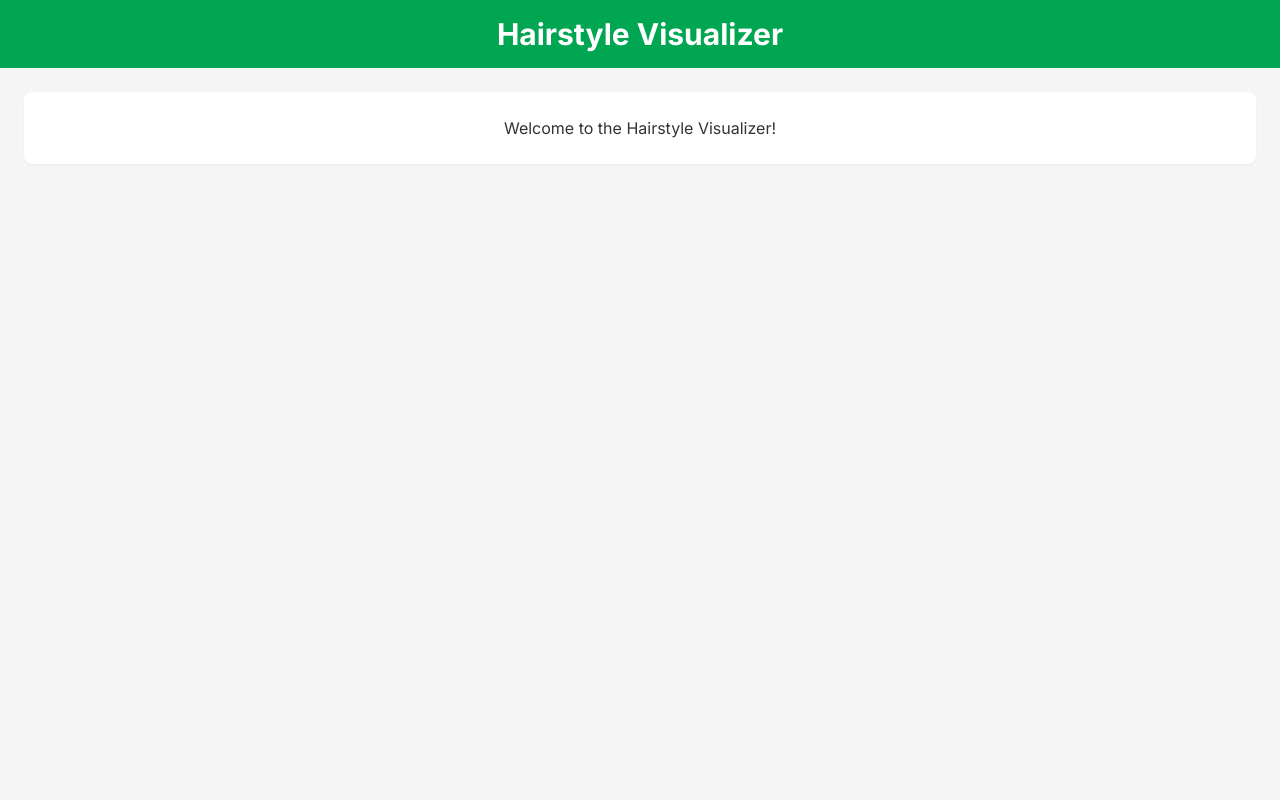
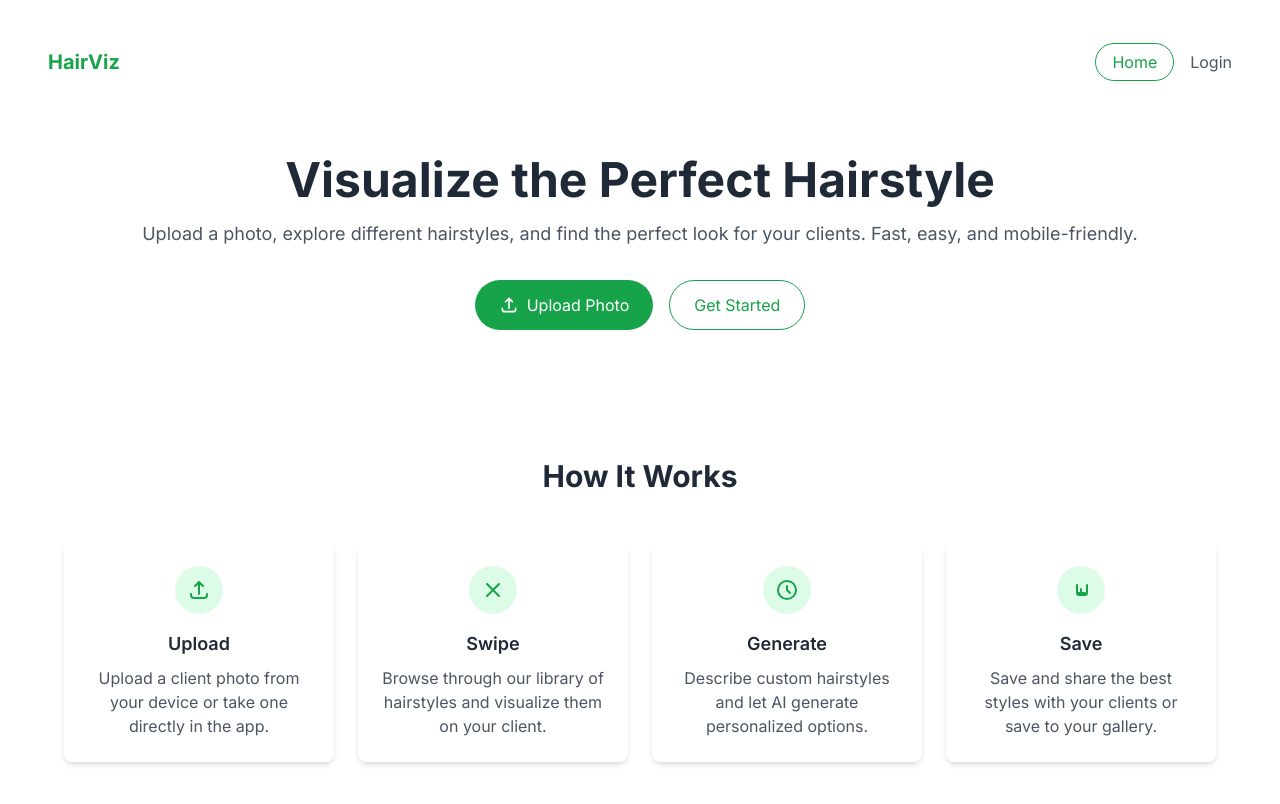
Before and after one commit to Phronesis2025/hairstyles-app, a React (Vite) app in the folder client/: page / in a window 1280 px wide. Shown: the top 804 px of the page. Built offline with nearby package versions, Linux system fonts and the light colour scheme.

Commit message:
Updated frontend UI

```diff
--- a/client/src/App.jsx
+++ b/client/src/App.jsx
@@ -1,20 +1,170 @@
-import "./index.css";
+import React from "react";
+import "./App.css";
 
 function App() {
   return (
-    <div className="min-h-screen bg-gc-light-gray">
-      <header className="bg-gc-green text-gc-white py-4">
-        <h1 className="text-3xl font-bold text-center font-inter">
-          Hairstyle Visualizer
+    <div className="min-h-screen bg-white font-inter">
+      {/* Navigation Bar */}
+      <nav className="flex justify-between items-center p-4">
+        <div className="text-xl font-bold text-green-600">HairViz</div>
+        <div className="space-x-4">
+          <a
+            href="#"
+            className="text-green-600 border border-green-600 px-4 py-2 rounded-full hover:bg-green-600 hover:text-white transition"
+          >
+            Home
+          </a>
+          <a href="#" className="text-gray-600 hover:text-green-600">
+            Login
+          </a>
+        </div>
+      </nav>
+
+      {/* Hero Section */}
+      <section className="text-center py-16 px-4">
+        <h1 className="text-4xl md:text-5xl font-bold text-gray-800 mb-4">
+          Visualize the Perfect Hairstyle
         </h1>
-      </header>
-      <main className="container mx-auto p-6">
-        <div className="bg-gc-white rounded-lg shadow-sm p-6">
-          <p className="text-gc-dark-gray text-center font-inter">
-            Welcome to the Hairstyle Visualizer!
-          </p>
+        <p className="text-lg text-gray-600 mb-8">
+          Upload a photo, explore different hairstyles, and find the perfect
+          look for your clients. Fast, easy, and mobile-friendly.
+        </p>
+        <div className="flex justify-center space-x-4">
+          <button className="bg-green-600 text-white px-6 py-3 rounded-full flex items-center space-x-2 hover:bg-green-700 transition">
+            <svg
+              className="w-5 h-5"
+              fill="none"
+              stroke="currentColor"
+              viewBox="0 0 24 24"
+            >
+              <path
+                strokeLinecap="round"
+                strokeLinejoin="round"
+                strokeWidth="2"
+                d="M4 16v1a3 3 0 003 3h10a3 3 0 003-3v-1m-4-8l-4-4m0 0L8 8m4-4v12"
+              />
+            </svg>
+            <span>Upload Photo</span>
+          </button>
+          <button className="border border-green-600 text-green-600 px-6 py-3 rounded-full hover:bg-green-600 hover:text-white transition">
+            Get Started
+          </button>
         </div>
-      </main>
+      </section>
+
+      {/* How It Works Section */}
+      <section className="py-16 px-4">
+        <h2 className="text-3xl font-bold text-gray-800 text-center mb-12">
+          How It Works
+        </h2>
+        <div className="grid grid-cols-1 md:grid-cols-4 gap-6 max-w-6xl mx-auto">
+          {/* Step 1: Upload */}
+          <div className="bg-white p-6 rounded-lg shadow-md text-center">
+            <div className="flex justify-center mb-4">
+              <div className="bg-green-100 p-3 rounded-full">
+                <svg
+                  className="w-6 h-6 text-green-600"
+                  fill="none"
+                  stroke="currentColor"
+                  viewBox="0 0 24 24"
+                >
+                  <path
+                    strokeLinecap="round"
+                    strokeLinejoin="round"
+                    strokeWidth="2"
+                    d="M4 16v1a3 3 0 003 3h10a3 3 0 003-3v-1m-4-8l-4-4m0 0L8 8m4-4v12"
+                  />
+                </svg>
+              </div>
+            </div>
+            <h3 className="text-lg font-semibold text-gray-800 mb-2">Upload</h3>
+            <p className="text-gray-600">
+              Upload a client photo from your device or take one directly in the
+              app.
+            </p>
+          </div>
+
+          {/* Step 2: Swipe */}
+          <div className="bg-white p-6 rounded-lg shadow-md text-center">
+            <div className="flex justify-center mb-4">
+              <div className="bg-green-100 p-3 rounded-full">
+                <svg
+                  className="w-6 h-6 text-green-600"
+                  fill="none"
+                  stroke="currentColor"
+                  viewBox="0 0 24 24"
+                >
+                  <path
+                    strokeLinecap="round"
+                    strokeLinejoin="round"
+                    strokeWidth="2"
+                    d="M6 18L18 6M6 6l12 12"
+                  />
+                </svg>
+              </div>
+            </div>
+            <h3 className="text-lg font-semibold text-gray-800 mb-2">Swipe</h3>
+            <p className="text-gray-600">
+              Browse through our library of hairstyles and visualize them on
+              your client.
+            </p>
+          </div>
+
+          {/* Step 3: Generate */}
+          <div className="bg-white p-6 rounded-lg shadow-md text-center">
+            <div className="flex justify-center mb-4">
+              <div className="bg-green-100 p-3 rounded-full">
+                <svg
+                  className="w-6 h-6 text-green-600"
+                  fill="none"
+                  stroke="currentColor"
+                  viewBox="0 0 24 24"
+                >
+                  <path
+                    strokeLinecap="round"
+                    strokeLinejoin="round"
+                    strokeWidth="2"
+                    d="M12 8v4l3 3m6-3a9 9 0 11-18 0 9 9 0 0118 0z"
+                  />
+                </svg>
+              </div>
+            </div>
+            <h3 className="text-lg font-semibold text-gray-800 mb-2">
+              Generate
+            </h3>
+            <p className="text-gray-600">
+              Describe custom hairstyles and let AI generate personalized
+              options.
+            </p>
+          </div>
+
+          {/* Step 4: Save */}
+          <div className="bg-white p-6 rounded-lg shadow-md text-center">
+            <div className="flex justify-center mb-4">
+              <div className="bg-green-100 p-3 rounded-full">
+                <svg
+                  className="w-6 h-6 text-green-600"
+                  fill="none"
+                  stroke="currentColor"
+                  viewBox="0 0 24 24"
+                >
+                  <path
+                    strokeLinecap="round"
+                    strokeLinejoin="round"
+                    strokeWidth="2"
+                    d="M8 7v8a2 2 0 002 2h6a2 2 0 002-2V7m-6 8v-4m-4 4h8"
+                  />
+                </svg>
+              </div>
+            </div>
+            <h3 className="text-lg font-semibold text-gray-800 mb-2">Save</h3>
+            <p className="text-gray-600">
+              Save and share the best styles with your clients or save to your
+              gallery.
+            </p>
+          </div>
+        </div>
+      </section>
     </div>
   );
 }
```
